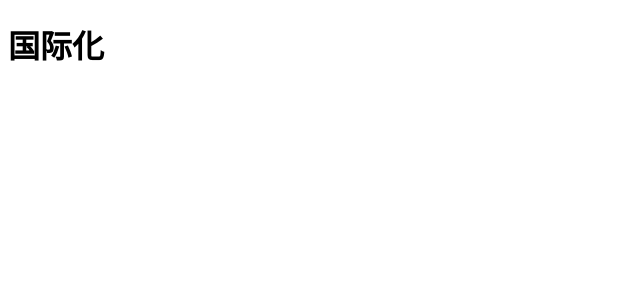
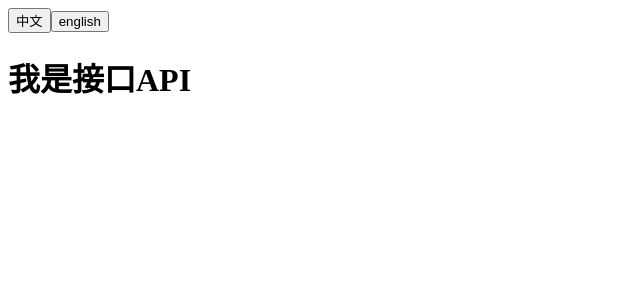
Before and after one commit to chuxin-cs/react-demo, a React (Vite) app in the folder demo-locales/: page / in a window 1280 px wide. Shown: the top 300 px of the page, without its empty margins (0-640 px from the left). Built offline with nearby package versions, Linux system fonts and the light colour scheme.

Commit message:
feat(国际化): 添加多语言支持及中英文翻译文件
添加i18n国际化配置，包含中英文翻译文件(common.json/system.json)和初始化逻辑
在App组件中实现语言切换按钮和翻译文本展示

```diff
--- a/demo-locales/src/App.tsx
+++ b/demo-locales/src/App.tsx
@@ -1,12 +1,17 @@
-import { useState } from 'react'
+import { useState } from 'react';
+import { t } from './locales/i18n';
 
 function App() {
   return (
     <div>
-      <h1>国际化</h1>
+      <div>
+        <button onClick={() => {}}>中文</button>
+        <button onCLick={() => {}}>english</button>
+      </div>
 
+      <h1>{t('system.api.title')}</h1>
     </div>
-  )
+  );
 }
 
-export default App
+export default App;
--- /dev/null
+++ b/demo-locales/src/locales/i18n.ts
@@ -0,0 +1,25 @@
+import i18n from 'i18next';
+import { initReactI18next } from 'react-i18next';
+import LanguageDetector from 'i18next-browser-languagedetector';
+
+import en_US from './lang/en_US';
+import zh_CN from './lang/zh_CN';
+
+i18n
+  .use(LanguageDetector)
+  .use(initReactI18next)
+  .init({
+    debug: true,
+    fallbackLng: 'zh_CN',
+    fallbackLng: 'zh_CN',
+    interpolation: {
+      escapeValue: false,
+    },
+    resources: {
+      en_US: { translation: en_US },
+      zh_CN: { translation: zh_CN },
+    },
+  });
+
+export default i18n;
+export const { t } = i18n;
--- /dev/null
+++ b/demo-locales/src/locales/lang/en_US/common.json
@@ -0,0 +1,6 @@
+{
+	"common": {
+		"light": "Light",
+		"dark": "Dark"
+	}
+}
--- /dev/null
+++ b/demo-locales/src/locales/lang/en_US/index.ts
@@ -0,0 +1,7 @@
+import common from "./common.json";
+import system from "./system.json";
+
+export default {
+	...common,
+	...system,
+};
--- /dev/null
+++ b/demo-locales/src/locales/lang/en_US/system.json
@@ -0,0 +1,11 @@
+{
+	"system": {
+		"docs": "Document",
+		"api": {
+			"title": "API"
+		},
+		"settings": {
+			"title": "Settings"
+		}
+	}
+}
--- /dev/null
+++ b/demo-locales/src/locales/lang/zh_CN/common.json
@@ -0,0 +1,6 @@
+{
+	"common": {
+		"light": "亮色主题",
+		"dark": "黑暗主题"
+	}
+}
--- /dev/null
+++ b/demo-locales/src/locales/lang/zh_CN/index.ts
@@ -0,0 +1,7 @@
+import common from "./common.json";
+import system from "./system.json";
+
+export default {
+	...common,
+	...system,
+};
--- /dev/null
+++ b/demo-locales/src/locales/lang/zh_CN/system.json
@@ -0,0 +1,11 @@
+{
+	"system": {
+		"docs": "文档",
+		"api": {
+			"title": "我是接口API"
+		},
+		"settings": {
+			"title": "设置"
+		}
+	}
+}
--- a/demo-locales/src/main.tsx
+++ b/demo-locales/src/main.tsx
@@ -1,5 +1,8 @@
 import { createRoot } from 'react-dom/client';
 import App from './App.tsx';
 
+// i18n 国际化
+import "./locales/i18n";
+
 const root = createRoot(document.getElementById('root')!);
 root.render(<App />);
```
